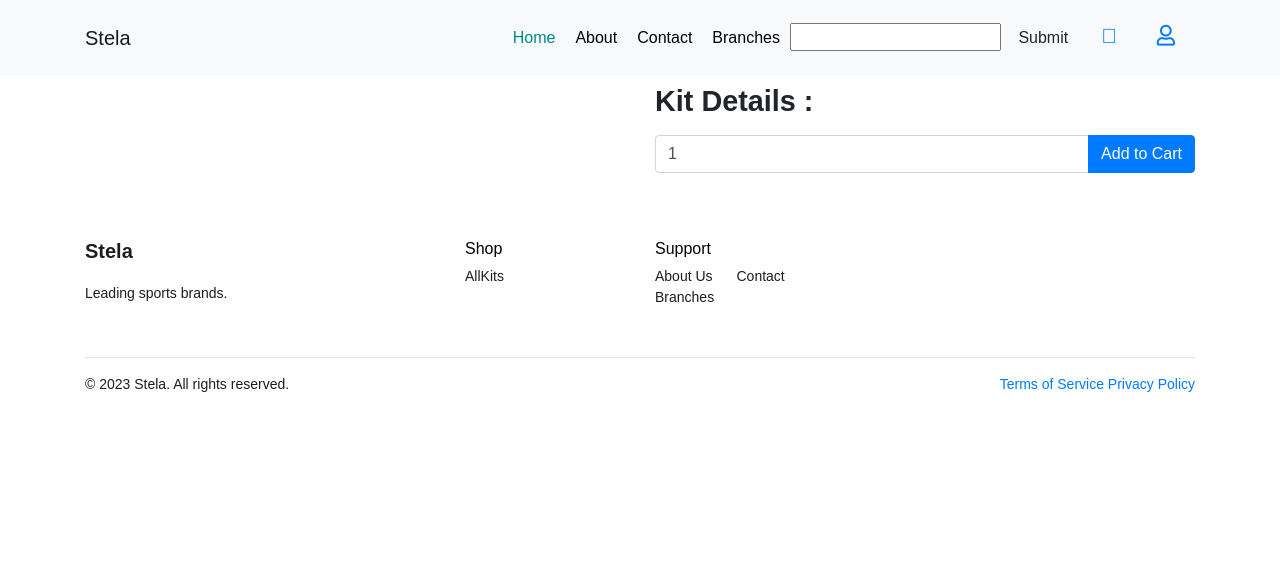
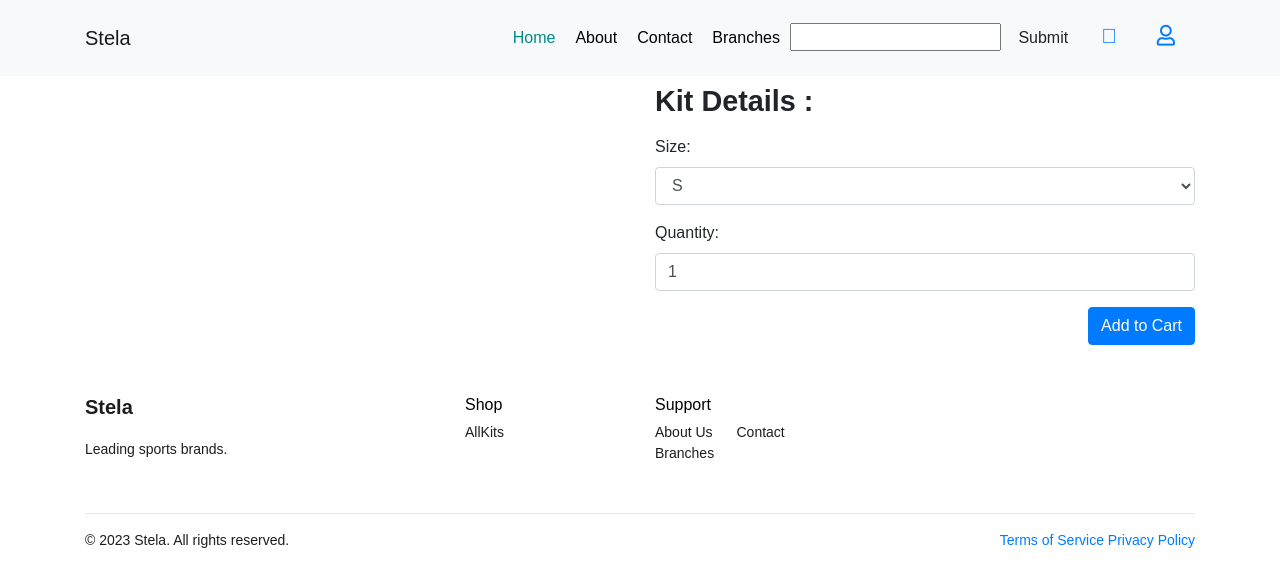
Before and after one commit to TeveTc20/web_proj, a website: page views/kit/sKit.html in a window 1280 px wide. Drawn offline with nearby package versions, Linux system fonts and the light colour scheme; files that its build step writes are made by us from their sources; no server answers; some icons are missing; files whose address does not match are found by name.

Commit message:
changes in kits page

```diff
--- a/services/kitService.js
+++ b/services/kitService.js
@@ -20,12 +20,8 @@ const getKits = async () => {
 
 //Function to get a single product (kit) by ID
 const getKitById = async (kit_id) => {
-  kit.findById()
   return await kit.findById(kit_id);
 };
-
-
-
 
 
 const getKitByTeam = async (team_name) => {
--- a/views/kit/sKit.html
+++ b/views/kit/sKit.html
@@ -18,7 +18,7 @@
           <h2 id="productName"></h2>
           <div class="row">
               <div class="col-md-6">
-              <p id="kitImage" alt="Error">
+                  <p id="kitImage" alt="Error"></p>
               </div>
               <div class="col-md-6">
                   <h2 id="kitDetails">Kit Details :</h2>
@@ -26,16 +26,34 @@
                   <p id="kitTeam"></p>
                   <p id="kitPrice"></p>
                   <p id="kitDescription"></p>
+
+                  <!-- Size Section -->
+                  <div class="form-group">
+                      <label for="kitSize">Size:</label>
+                      <select id="kitSize" class="form-control">
+                          <option value="S">S</option>
+                          <option value="M">M</option>
+                          <option value="L">L</option>
+                          <option value="XL">XL</option>
+                      </select>
+                  </div>
+
+                  <!-- Quantity Section -->
+                  <label for="quantityInput">Quantity:</label>
                   <div class="input-group mb-3">
                       <input id="quantityInput" type="number" class="form-control" min="1" value="1">
-                <div class="input-group-append">
+                  </div>
+
+                  <!-- Add to Cart Button -->
+                  <div class="text-right mt-3">
                       <button id="addToCartBtn" class="btn btn-primary">Add to Cart</button>
                   </div>
               </div>
           </div>
       </div>
-        </div>
   </main>
+
+
 
     <section id="footer-placeholder"></section>
 
@@ -48,13 +66,16 @@
 
             $.ajax({
                 type: 'GET',
-                url: '/kits/' + kitId,
+                url: '/kits/id/' + kitId,
                 success: function(kit) {
                     $('#kitLeague').html(kit.league)
                     $('#kitTeam').html(kit.team_name)
                     $('#kitPrice').html(kit.price)
                     $('#kitDescription').html(kit.description)
                     $('#kitImage').html('<img src="' + kit.image + '" alt="Kit Image" width="300">')
+                },
+                error: function(jqXHR, textStatus, errorThrown) {
+                 console.error("Error fetching kit details: " + errorThrown);
                 }
             });
         });
```
Also changed, not shown: routes/router.js (+9 -3 lines), views/kit/allKits.html (+6 -5 lines). Lines whose indentation alone changed are shown as unchanged.
